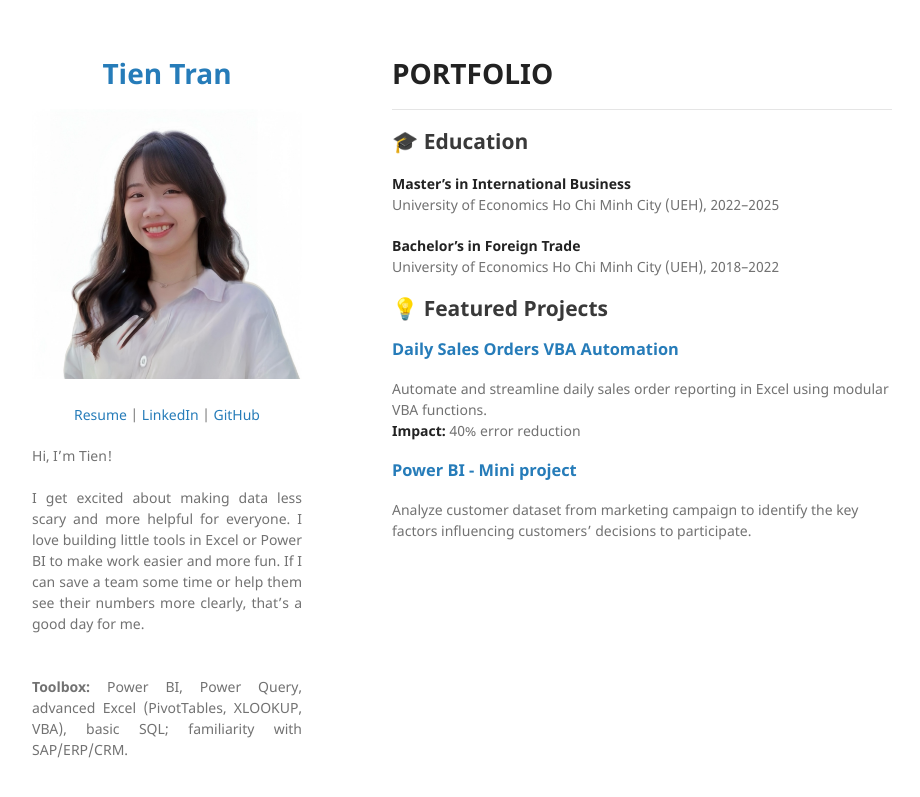
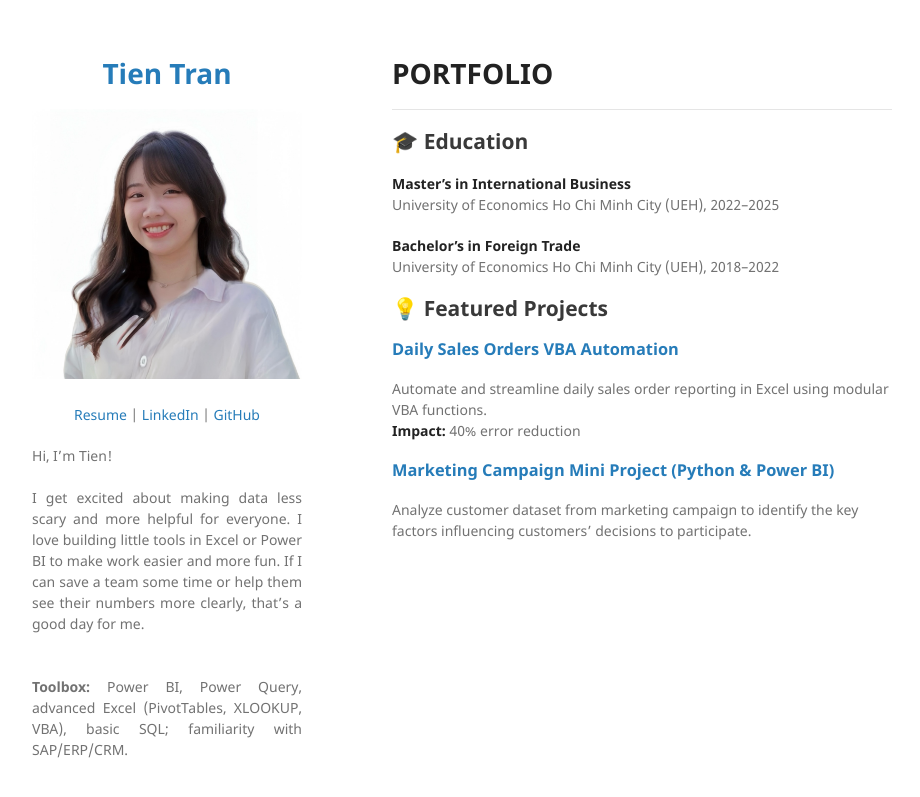
Before and after one commit to tnthaotien/tnthaotien.github.io, a Jekyll site: the page built from index.md, in a window 1280 px wide. Shown: the top 797 px of the page, without its empty margins (178-1098 px from the left). Built offline with Jekyll 4.4.1, drawn with Linux system fonts in a browser that asks for light colours; our own code applies the rules of GitHub Pages for plain Markdown files.

Commit message:
Update index.md

```diff
--- a/index.md
+++ b/index.md
@@ -14,5 +14,5 @@ University of Economics Ho Chi Minh City (UEH), 2018–2022
 Automate and streamline daily sales order reporting in Excel using modular VBA functions.
 **Impact:** 40% error reduction
 
-### [Power BI - Mini project](https://github.com/tnthaotien/kaggle-marketing-campaign/blob/main/Kaggle_Marketing_Campaign.ipynb)
+### [Marketing Campaign Mini Project (Python & Power BI)](https://github.com/tnthaotien/kaggle-marketing-campaign/blob/main/Kaggle_Marketing_Campaign.ipynb)
 Analyze customer dataset from marketing campaign to identify the key factors influencing customers’ decisions to participate.
```
